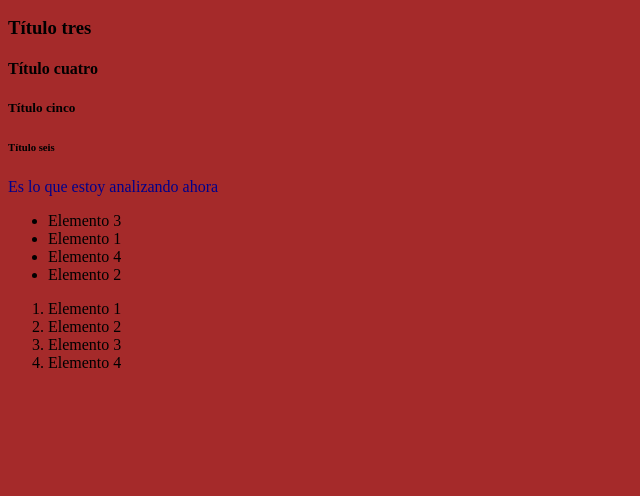
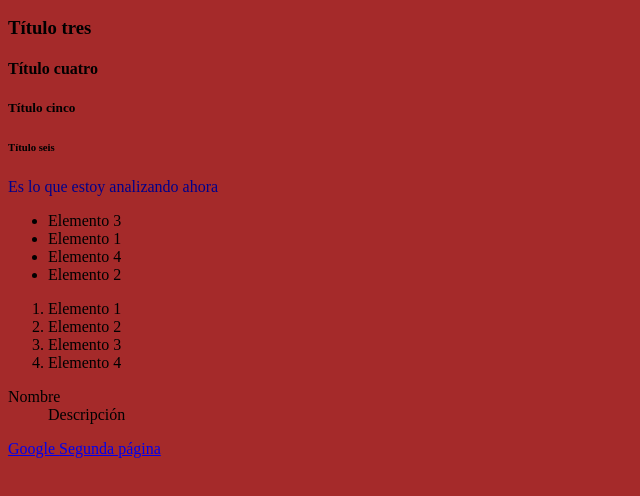
Before and after one commit to DaguraBCN/Primer-repositorio-2024--06, a plain HTML site: page index.html in a window 1280 px wide. Shown: the part 110-606 px from the top of the page, without its empty margins (0-640 px from the left). Drawn offline with Linux system fonts and the light colour scheme.

Commit message:
Segunda subida

```diff
--- a/index.html
+++ b/index.html
@@ -43,6 +43,15 @@
         <li>Elemento 4</li>
       </ol>
 
+      <!-- Lista de destalle -->
+       <dl>
+        <dt> Nombre</dt>
+        <dd> Descripción</dd>
+       </dl>
+
+       <!-- Enlaces -->
+        <a href="https://www.google.es/" target="_blank"> Google </a>
+        <a href="segunda_pagina.html">Segunda página</a>
 
 
 </body>
```
Also changed, not shown: segunda_pagina.html (added, +13 -0 lines).
